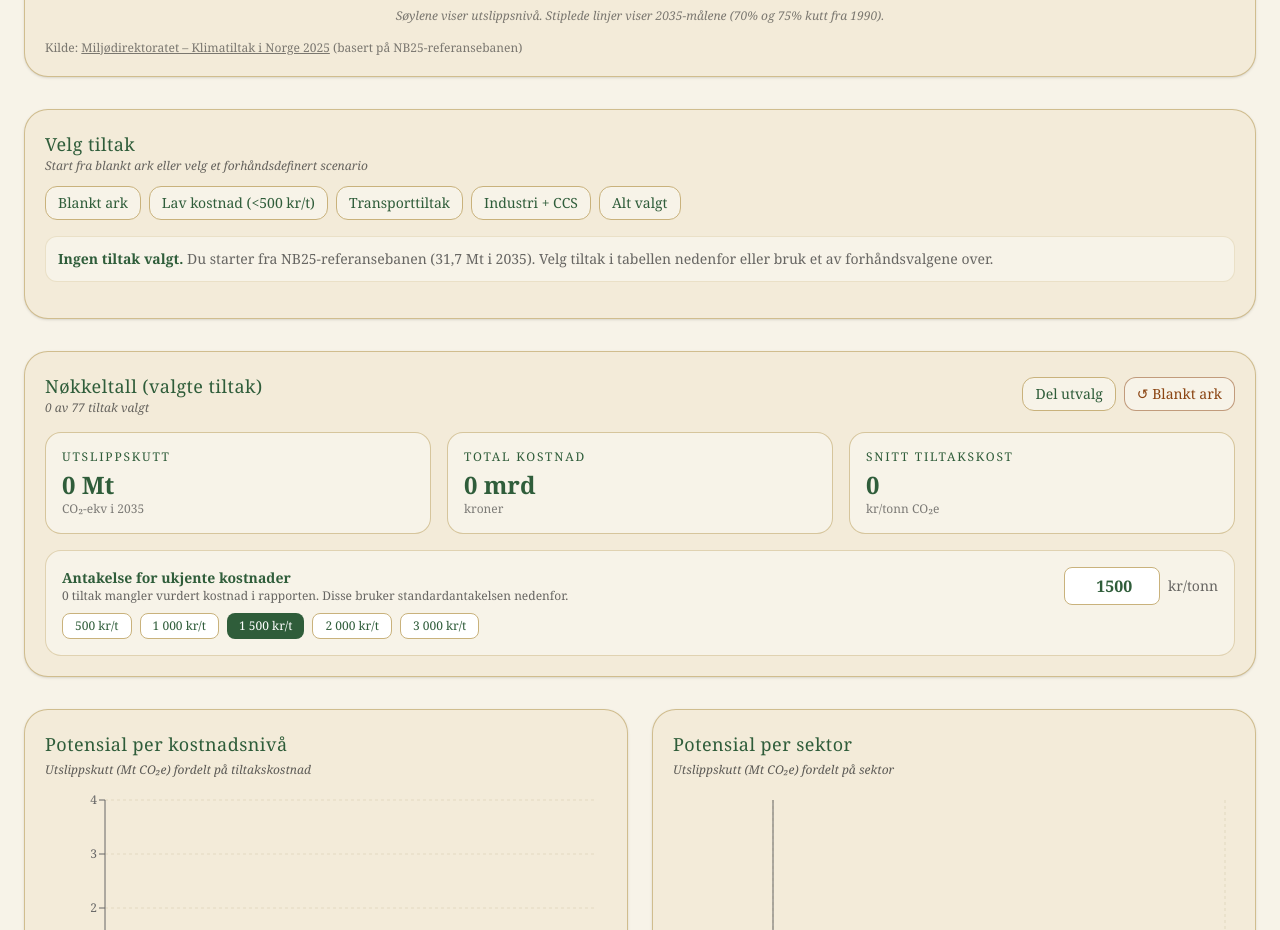
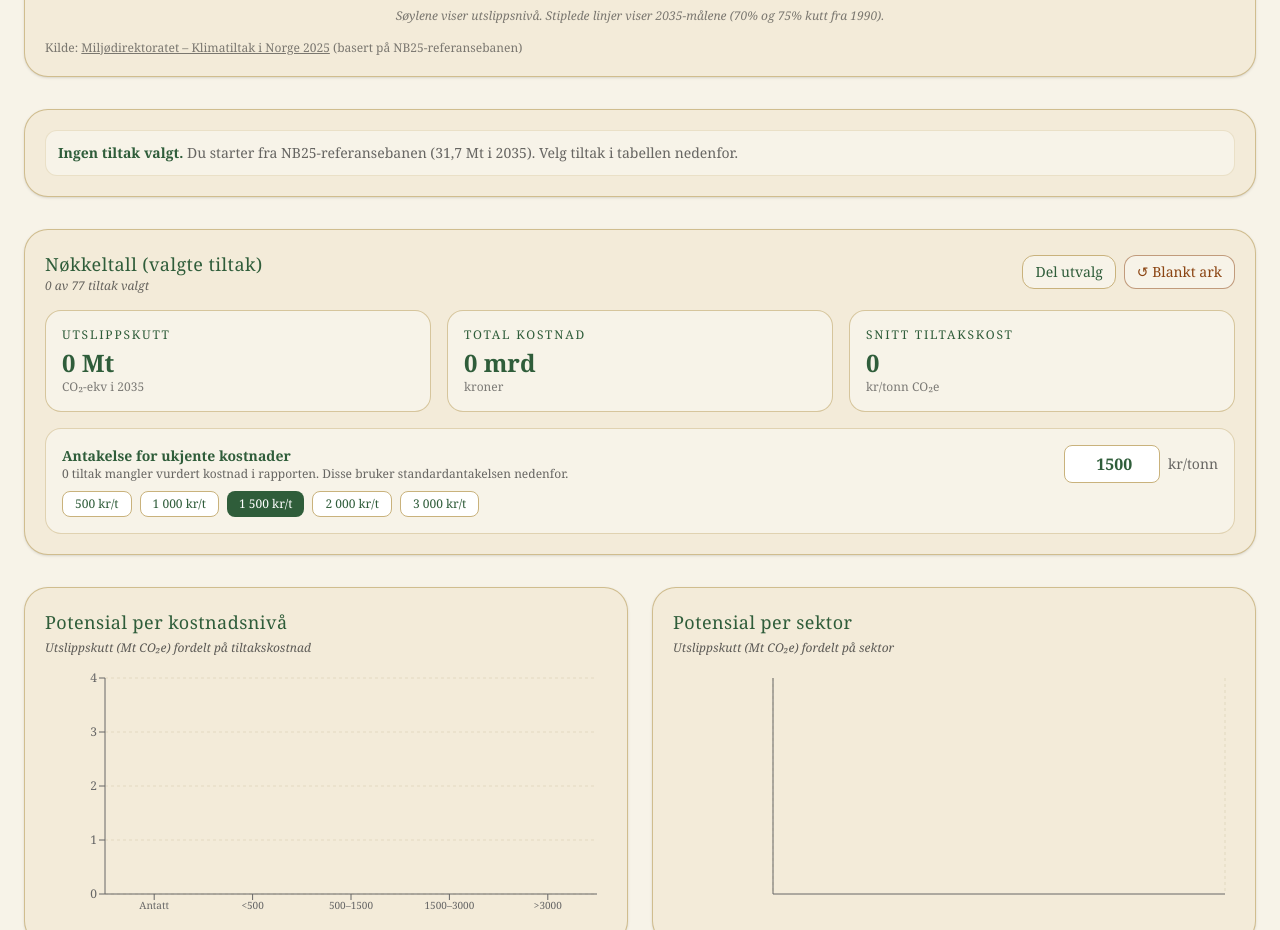
Before and after one commit to ollholl/klimatiltak-2025, a React (Vite) app: page / in a window 1280 px wide. Shown: the part 1320-2250 px from the top of the page. Built offline with nearby package versions, Linux system fonts and the light colour scheme.

Commit message:
Fjern presets, behold blankt ark og advarsler

```diff
--- a/src/App.jsx
+++ b/src/App.jsx
@@ -754,65 +754,6 @@ export default function KlimakurPrestigeDashboard() {
     });
   }
 
-  // --- Presets (forhåndsvalg) ------------------------------------------------
-  const presets = useMemo(() => [
-    {
-      id: "blank",
-      label: "Blankt ark",
-      description: "Start fra NB25-banen",
-      apply: () => {
-        setSelected(new Set());
-        setWarnings([]);
-      }
-    },
-    {
-      id: "low-cost",
-      label: "Lav kostnad (<500 kr/t)",
-      description: "Kun tiltak under 500 kr/tonn",
-      apply: () => {
-        const lowCost = new Set(
-          MEASURES.filter(m => m.cost !== null && m.cost < 500).map(m => m.t)
-        );
-        setSelected(lowCost);
-        setWarnings(checkConflicts(lowCost));
-      }
-    },
-    {
-      id: "transport",
-      label: "Transporttiltak",
-      description: "Landtransport + Sjøfart",
-      apply: () => {
-        const transport = new Set(
-          MEASURES.filter(m => m.c === "Landtransport" || m.c === "Sjøfart").map(m => m.t)
-        );
-        setSelected(transport);
-        setWarnings(checkConflicts(transport));
-      }
-    },
-    {
-      id: "industry-ccs",
-      label: "Industri + CCS",
-      description: "Industritiltak inkl. karbonfangst",
-      apply: () => {
-        const industry = new Set(
-          MEASURES.filter(m => m.c === "Industri").map(m => m.t)
-        );
-        setSelected(industry);
-        setWarnings(checkConflicts(industry));
-      }
-    },
-    {
-      id: "all",
-      label: "Alt valgt",
-      description: "Teoretisk maksimum (ikke realistisk)",
-      apply: () => {
-        const all = new Set(MEASURES.map(m => m.t));
-        setSelected(all);
-        setWarnings(checkConflicts(all));
-      }
-    },
-  ], []);
-
   // --- Sortering -------------------------------------------------------------
   function handleSort(column) {
     if (sortColumn === column) {
@@ -1076,31 +1017,9 @@ export default function KlimakurPrestigeDashboard() {
             </div>
           </section>
 
-          {/* Presets og advarsler */}
+          {/* Advarsler og info */}
+          {(warnings.length > 0 || rowsSelected.length === 0) && (
             <section className="bg-[#F3EBD9] border border-[#C9B27C]/80 rounded-3xl p-4 sm:p-5 shadow-sm">
-            <div className="flex items-center justify-between mb-3 flex-wrap gap-4">
-              <div>
-                <h2 className="text-lg text-[#2F5D3A] tracking-wide">Velg tiltak</h2>
-                <p className="text-xs italic opacity-70">
-                  Start fra blankt ark eller velg et forhåndsdefinert scenario
-                </p>
-              </div>
-            </div>
-
-            {/* Preset-knapper */}
-            <div className="flex gap-2 flex-wrap mb-4">
-              {presets.map(preset => (
-                <button
-                  key={preset.id}
-                  onClick={preset.apply}
-                  className="px-3 py-1.5 rounded-xl text-sm border border-[#C9B27C] bg-[#F7F3E8] text-[#2F5D3A] hover:bg-[#EDE1C9] transition"
-                  title={preset.description}
-                >
-                  {preset.label}
-                </button>
-              ))}
-            </div>
-
               {/* Advarsler om overlapp */}
               {warnings.length > 0 && (
                 <div className="bg-[#FDF6E3] border border-[#C9A227]/50 rounded-xl p-3 mb-4">
@@ -1118,12 +1037,13 @@ export default function KlimakurPrestigeDashboard() {
 
               {/* Info om blankt ark */}
               {rowsSelected.length === 0 && (
-              <div className="text-sm text-[#2A2A2A]/70 bg-[#F7F3E8] border border-[#C9B27C]/30 rounded-xl p-3 mb-4">
+                <div className="text-sm text-[#2A2A2A]/70 bg-[#F7F3E8] border border-[#C9B27C]/30 rounded-xl p-3">
                   <span className="font-semibold text-[#2F5D3A]">Ingen tiltak valgt.</span> Du starter fra NB25-referansebanen (31,7 Mt i 2035).
-                Velg tiltak i tabellen nedenfor eller bruk et av forhåndsvalgene over.
+                  Velg tiltak i tabellen nedenfor.
                 </div>
               )}
             </section>
+          )}
 
           {/* Nøkkeltall */}
           <section className="bg-[#F3EBD9] border border-[#C9B27C]/80 rounded-3xl p-4 sm:p-5 shadow-sm">
```
Lines whose indentation alone changed are shown as unchanged.
